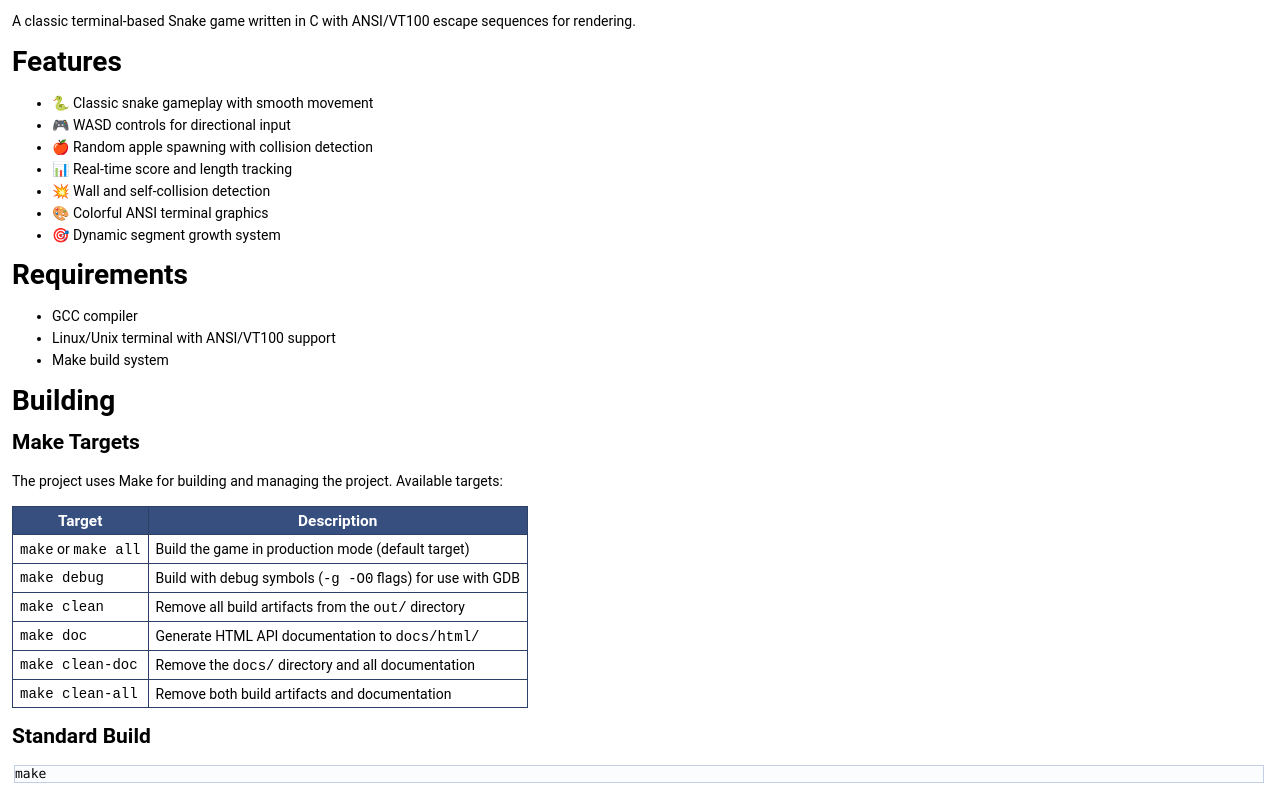
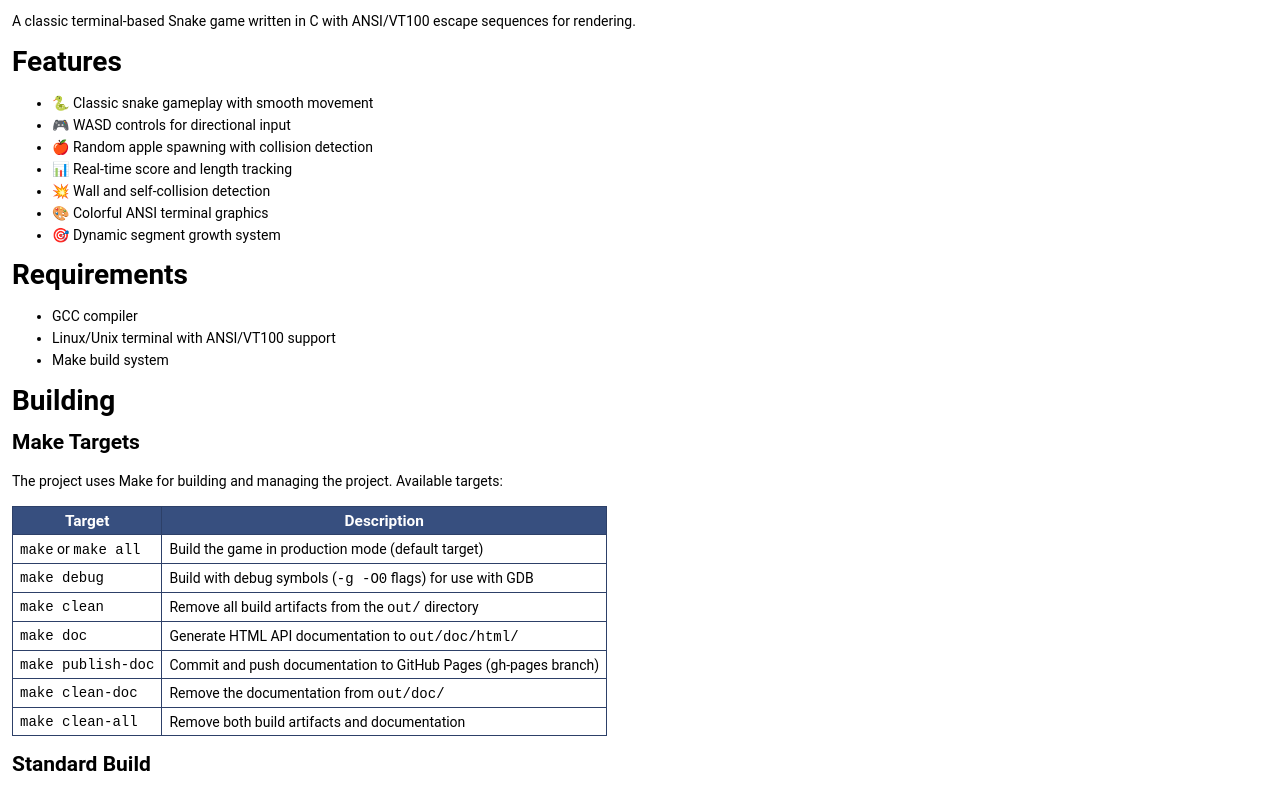
Before and after one commit to formix/snake, a plain HTML site: page md_README.html in a window 1280 px wide. Shown: the part 156-947 px from the top of the page. Drawn offline with Linux system fonts and the light colour scheme.

Commit message:
Update documentation 2025-12-27 04:18:26

```diff
--- a/md_README.html
+++ b/md_README.html
@@ -106,10 +106,12 @@ Make Targets</h2>
 <tr class="markdownTableRowOdd">
 <td class="markdownTableBodyNone"><code>make clean</code>   </td><td class="markdownTableBodyNone">Remove all build artifacts from the <code>out/</code> directory    </td></tr>
 <tr class="markdownTableRowEven">
-<td class="markdownTableBodyNone"><code>make doc</code>   </td><td class="markdownTableBodyNone">Generate HTML API documentation to <code>docs/html/</code>    </td></tr>
+<td class="markdownTableBodyNone"><code>make doc</code>   </td><td class="markdownTableBodyNone">Generate HTML API documentation to <code>out/doc/html/</code>    </td></tr>
 <tr class="markdownTableRowOdd">
-<td class="markdownTableBodyNone"><code>make clean-doc</code>   </td><td class="markdownTableBodyNone">Remove the <code>docs/</code> directory and all documentation    </td></tr>
+<td class="markdownTableBodyNone"><code>make publish-doc</code>   </td><td class="markdownTableBodyNone">Commit and push documentation to GitHub Pages (gh-pages branch)    </td></tr>
 <tr class="markdownTableRowEven">
+<td class="markdownTableBodyNone"><code>make clean-doc</code>   </td><td class="markdownTableBodyNone">Remove the documentation from <code>out/doc/</code>    </td></tr>
+<tr class="markdownTableRowOdd">
 <td class="markdownTableBodyNone"><code>make clean-all</code>   </td><td class="markdownTableBodyNone">Remove both build artifacts and documentation   </td></tr>
 </table>
 <h2><a class="anchor" id="autotoc_md5"></a>
@@ -239,9 +241,9 @@ Generate HTML Documentation</h3>
 <div class="fragment"><div class="line"># Generate documentation</div>
 <div class="line">make doc</div>
 <div class="line"> </div>
-<div class="line"># Documentation will be created in docs/html/index.html</div>
+<div class="line"># Documentation will be created in out/doc/html/index.html</div>
 <div class="line"># Open in browser</div>
-<div class="line">xdg-open docs/html/index.html</div>
+<div class="line">xdg-open out/doc/html/index.html</div>
 </div><!-- fragment --><h2><a class="anchor" id="autotoc_md26"></a>
 Code Documentation Style</h2>
 <p>The project uses Doxygen-style comments:</p>
```
